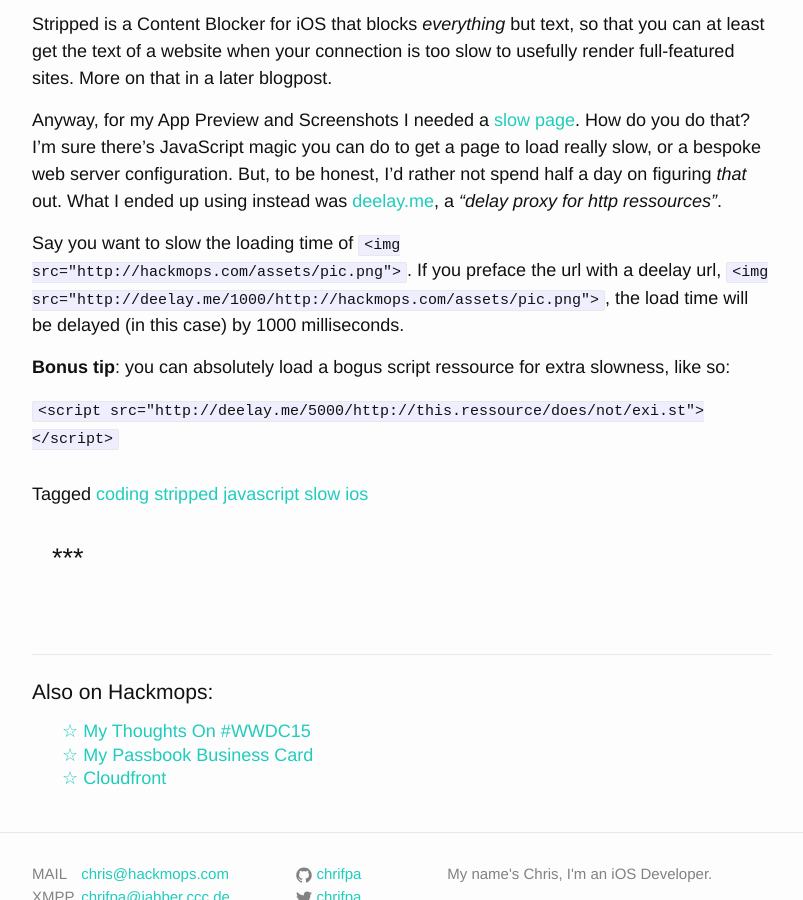
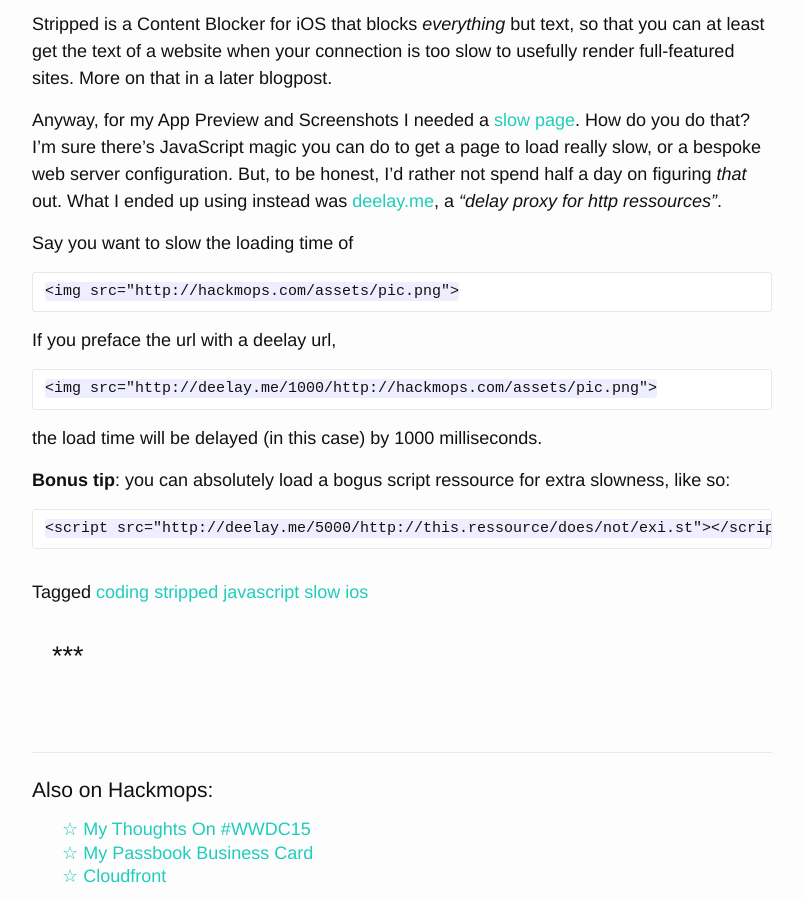
Before and after one commit to acdpnk/hackmopscom, a Jekyll site: the page built from _posts/2015-11-12-slowpage.md, in a window 1280 px wide and 900 px high, scrolled down 454 px. Shown: the whole window, without its empty margins (238-1041 px from the left). Built offline with Jekyll 4.4.1, drawn with Linux system fonts in a browser that asks for light colours; some web fonts are replaced.

Commit message:
changed code to stand alone code blocks for better readability

````diff
--- a/_posts/2015-11-12-slowpage.md
+++ b/_posts/2015-11-12-slowpage.md
@@ -12,14 +12,28 @@
 Anyway, for my App Preview and Screenshots I needed a [slow page][slowpage]. How do you do that? I'm sure there's JavaScript magic you can do to get a page to load really slow, or a bespoke web server configuration. But, to be honest, I'd rather not spend half a day on figuring *that* out. What I ended up using instead was [deelay.me](http://www.deelay.me/), a *"delay proxy for http ressources"*.
 
 Say you want to slow the loading time of
-```<img src="http://hackmops.com/assets/pic.png">```.
+
+
+```
+<img src="http://hackmops.com/assets/pic.png">
+```
+
 If you preface the url with a deelay url,
-```<img src="http://deelay.me/1000/http://hackmops.com/assets/pic.png">```,
+
+
+```
+<img src="http://deelay.me/1000/http://hackmops.com/assets/pic.png">
+```
+
 the load time will be delayed (in this case) by 1000 milliseconds.
 
 **Bonus tip**: you can absolutely load a bogus script ressource for extra slowness, like so:
 
-```<script src="http://deelay.me/5000/http://this.ressource/does/not/exi.st"></script>```
+
+```
+<script src="http://deelay.me/5000/http://this.ressource/does/not/exi.st"></script>
+```
+
 
 [Stripped]: http://hackmops.com/projects/stripped
 [slowpage]: http://hackmops.com/stripped/slowpage
````
